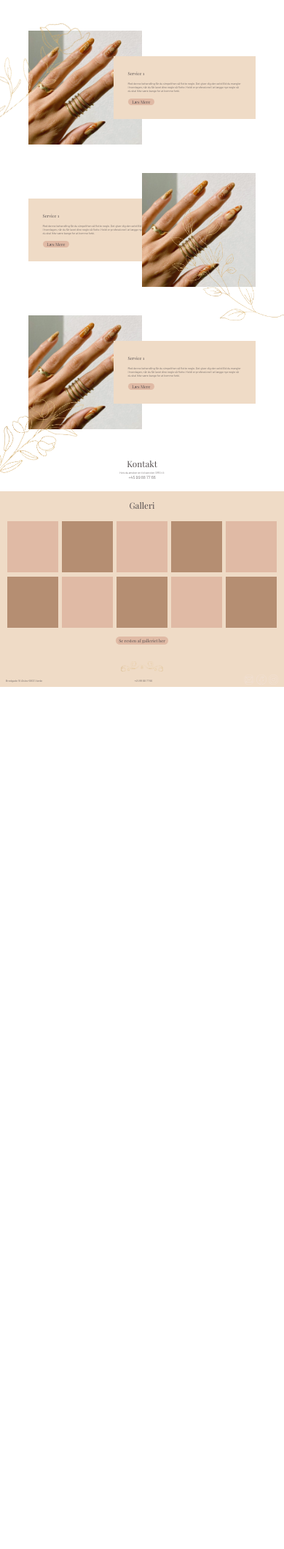
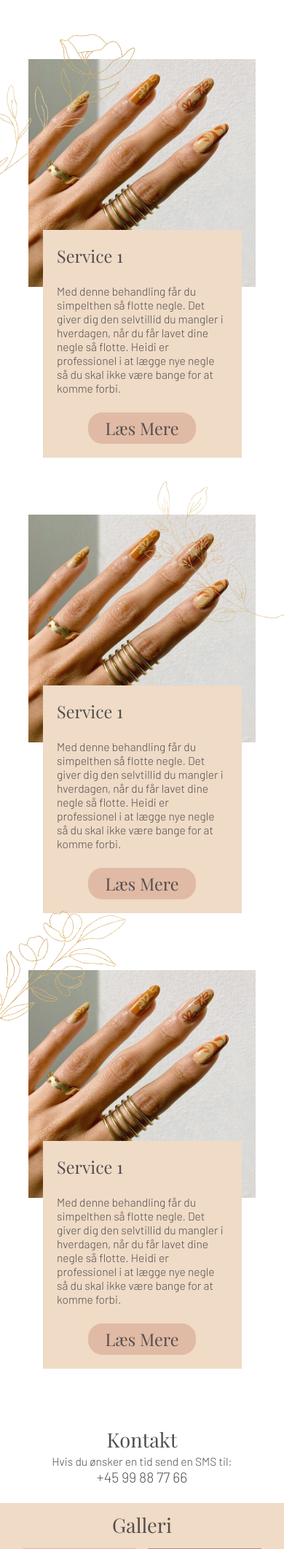
Before and after one commit to Pattipus/Heidis_Neglesalon, a PHP site: page / in a window 390 px wide. Shown: the part 227-2349 px from the top of the page at 73% size. Before the commit the page ends 1168 px from the top, so only its background shows below. Run offline with PHP 8.4, Linux system fonts and the light colour scheme.

Commit message:
Mobile start

```diff
--- a/style.css
+++ b/style.css
@@ -137,6 +137,8 @@ video {
   text-align: center;
   border-radius: 1.2vw;
   padding: 0.2vw;
+  position: relative;
+  z-index: 4;
 }
 
 .serviceFrontPage:nth-child(odd) {
@@ -380,4 +382,118 @@ footer {
   box-sizing: border-box;
 }
 
+@media only screen and (max-width: 600px) {
+  .link {
+    font-size: 6vw;
+  }
+
+  p {
+    font-size: 4vw;
+  }
+
+  h1 {
+    font-size: 9vw;
+  }
+
+  h2 {
+    font-size: 7vw;
+  }
+
+  h3 {
+    font-size: 6vw;
+  }
+
+  .social {
+    width: 50vw;
+  }
+
+  .socialIcon {
+    width: 15vw;
+  }
+
+  footer {
+    height: 40vw;
+    margin-top: -45vw;
+  }
+
+  .swirl {
+    width: 30vw;
+  }
+
+  .infoFooter {
+    flex-flow: column;
+    height: 110vw;
+  }
+
+  .flowers {
+    margin-top: -20vw;
+  }
+
+  .flower {
+    margin-bottom: 90vw;
+    width: 30vw;
+  }
+
+  .flower:nth-child(even) {
+    width: 50vw;
+  }
+
+  .serviceFrontPage {
+    flex-flow: column;
+    margin: 20vw 0;
+  }
+  .serviceFrontPage .serviceImage {
+    width: 80vw;
+    height: 80vw;
+  }
+  .serviceFrontPage .serviceFrontPageTextfield {
+    height: 70vw;
+    width: 60vw;
+    margin: -20vw 0 0 0;
+  }
+
+  .button {
+    width: 35vw;
+    padding: 1.5vw;
+    border-radius: 5vw;
+    align-self: center;
+  }
+
+  .serviceFrontPage:nth-child(odd) {
+    flex-flow: column;
+  }
+  .serviceFrontPage:nth-child(odd) .serviceFrontPageTextfield {
+    margin: -20vw 0 0 0;
+  }
+
+  .phone {
+    font-size: 5vw;
+    margin-bottom: 2vw;
+  }
+
+  .galleri {
+    height: 170vw;
+  }
+
+  .instagramGalleri {
+    width: 84vw;
+    height: 84vw;
+  }
+
+  .feed {
+    width: 40vw;
+    height: 40vw;
+  }
+
+  .feed:nth-child(n+5) {
+    display: none;
+  }
+
+  .buttonInstagram {
+    margin-top: 4vw;
+    border-radius: 5vw;
+    padding: 1vw 4vw;
+  }
+}
+
 /*# sourceMappingURL=style.css.map */
--- a/style.scss
+++ b/style.scss
@@ -152,6 +152,8 @@ video {
     text-align: center;
     border-radius: 1.2vw;
     padding: 0.2vw;
+    position: relative;
+    z-index: 4;
 }
 
 .serviceFrontPage:nth-child(odd) {
@@ -404,3 +406,123 @@ footer {
 }
 
 //------------------Footer End
+
+
+@media only screen and (max-width: 600px){
+
+    .link{
+        font-size: 6vw;
+    }
+
+    p{
+        font-size: 4vw;
+    }
+
+    h1{
+        font-size: 9vw;
+    }
+
+    h2{
+        font-size: 7vw;
+    }
+
+    h3{
+        font-size: 6vw;
+    }
+
+    .social{
+        width: 50vw;
+    }
+
+    .socialIcon{
+        width: 15vw;
+    }
+
+    footer{
+        height: 40vw;
+        margin-top: -45vw;
+    }
+
+    .swirl{
+        width: 30vw;
+    }
+
+    .infoFooter{
+        flex-flow: column;
+        height: 110vw;
+    }
+
+
+    .flowers{
+        margin-top: -20vw;
+    }
+
+    .flower{
+        margin-bottom: 90vw;
+        width: 30vw;
+    }
+    .flower:nth-child(even) {
+        width: 50vw;
+    }
+
+    .serviceFrontPage{
+        flex-flow: column;
+        margin: 20vw 0;
+
+        .serviceImage{
+            width: 80vw;
+            height: 80vw;
+        }
+        .serviceFrontPageTextfield{
+            height: 70vw;
+            width: 60vw;
+            margin: -20vw 0 0 0;
+        }
+
+    }
+
+    .button{
+        width: 35vw;
+        padding: 1.5vw;
+        border-radius: 5vw;
+        align-self: center;
+
+    }
+
+    .serviceFrontPage:nth-child(odd){
+        flex-flow: column;
+        .serviceFrontPageTextfield{
+            margin: -20vw 0 0 0;
+
+        }
+    }
+
+    .phone{
+        font-size: 5vw;
+        margin-bottom: 2vw;
+    }
+
+    .galleri{
+        height: 170vw;
+    }
+
+    .instagramGalleri{
+        width: 42*2vw;
+        height: 40*2+4vw;
+    }
+
+    .feed{
+        width: 40vw;
+        height: 40vw;
+    }
+
+    .feed:nth-child(n+5){
+        display: none;
+    }
+
+    .buttonInstagram {
+        margin-top: 4vw;
+        border-radius: 5vw;
+        padding: 1vw 4vw;
+    }
+}
```
Also changed, not shown: 1 other file.
